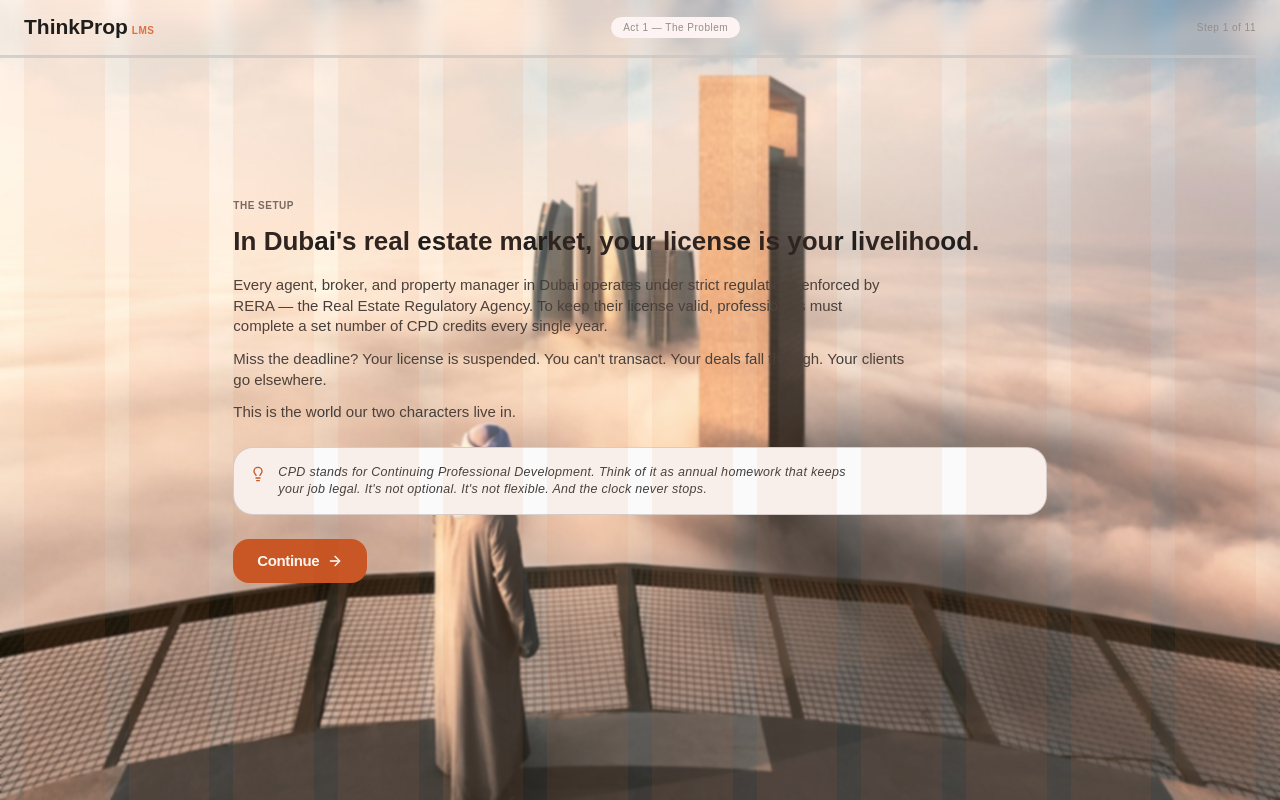
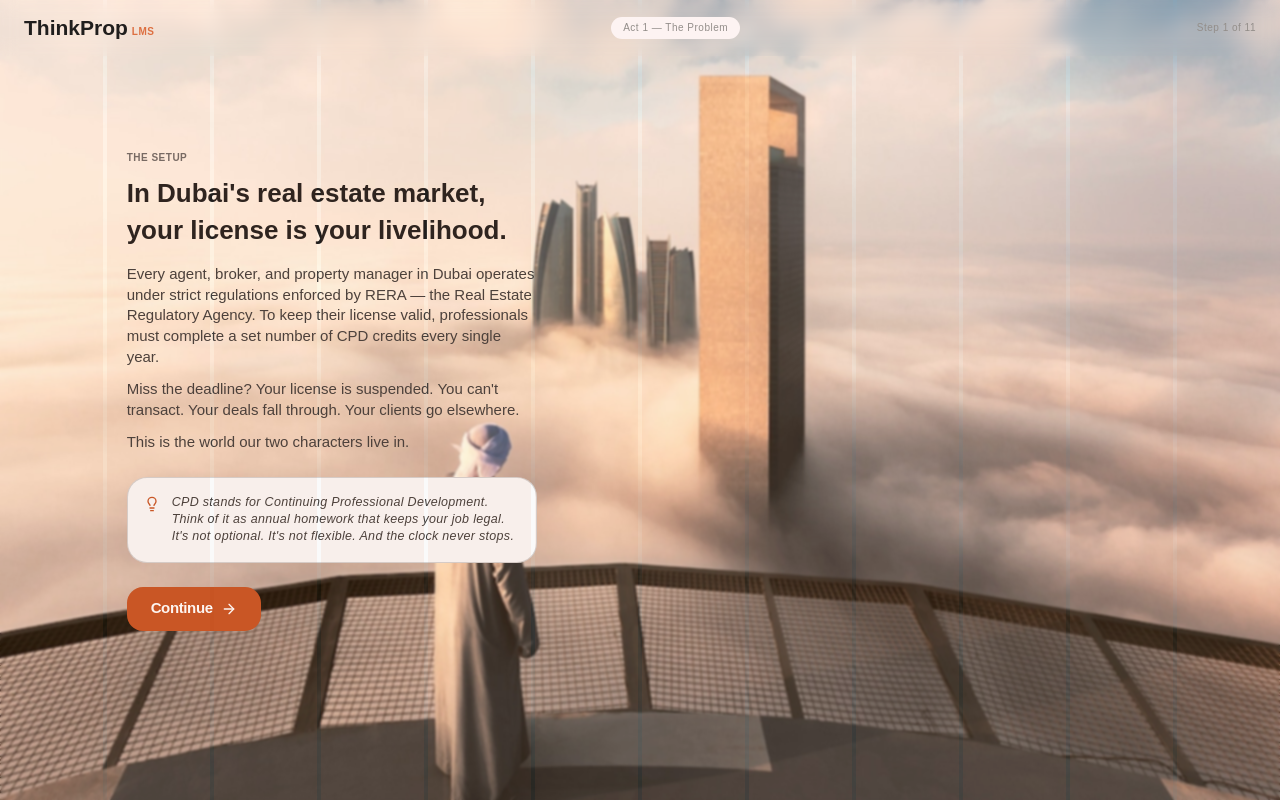
Before and after one commit to Gianeo/thinkprop, a Next.js app: page /story in a window 1280 px wide. Both pictures are taken after a click on the button "Begin the Story". Built offline with nearby package versions, Linux system fonts and the light colour scheme; a web font is replaced by a local one.

Commit message:
Storytelling 27/02/26

```diff
--- a/components/story/StoryShell.tsx
+++ b/components/story/StoryShell.tsx
@@ -42,7 +42,7 @@ export default function StoryShell({
           : "Act 3 — Reem's Journey"
 
   return (
-    <div className="min-h-screen bg-admin-surface bg-level-0 font-body">
+    <div className="min-h-screen bg-level-0">
       {backgroundImage && (
         <>
           <div
@@ -53,13 +53,13 @@ export default function StoryShell({
         </>
       )}
       <div className="pointer-events-none fixed inset-0 z-20 hidden md:block">
-        <div className="grid h-full w-full grid-cols-12 gap-6 px-6">
+        <div className="grid h-full w-full grid-cols-12 gap-1">
           {Array.from({ length: 12 }).map((_, index) => (
             <div key={index} className="h-full bg-primary-base/8" />
           ))}
         </div>
       </div>
-      <header className="fixed left-0 right-0 top-0 z-50 h-14 border-b border-admin-border border-border bg-admin-card/90 bg-card/90 backdrop-blur-sm">
+      <header className="fixed left-0 right-0 top-0 z-50 h-14 bg-admin-card/90 bg-card/90 backdrop-blur-sm">
         <div className="flex h-full items-center justify-between px-6">
           <ThinkPropLogo />
 
@@ -67,13 +67,13 @@ export default function StoryShell({
             <p className="type-caption">{resolvedActLabel}</p>
           </div>
 
-          <div className="font-mono type-caption">
+          <div className="type-caption">
             Step {Math.min(currentStep + 1, totalSteps)} of {totalSteps}
           </div>
         </div>
       </header>
 
-      <div className="fixed left-0 right-0 top-14 z-40 h-0.5 bg-admin-border bg-border">
+      <div className="fixed left-0 right-0 top-14 z-40 h-0.5 bg-transparent">
         <div
           className="h-full bg-primary-base transition-all duration-500 ease-out"
           style={{ width: `${progress}%` }}
--- a/components/story/StoryStep.tsx
+++ b/components/story/StoryStep.tsx
@@ -156,8 +156,8 @@ export default function StoryStep({
   }
 
   return (
-    <section className="grid w-full animate-fade-in grid-cols-1 gap-6 md:grid-cols-12">
-      <div className="md:col-span-8 md:col-start-3">
+    <section className="grid w-full animate-fade-in grid-cols-1 md:grid-cols-12">
+      <div className="md:col-start-2 md:col-span-4">
         <NarrativeBlock step={step} onContinue={onContinue} isLastStep={isLastStep} />
       </div>
     </section>
```
